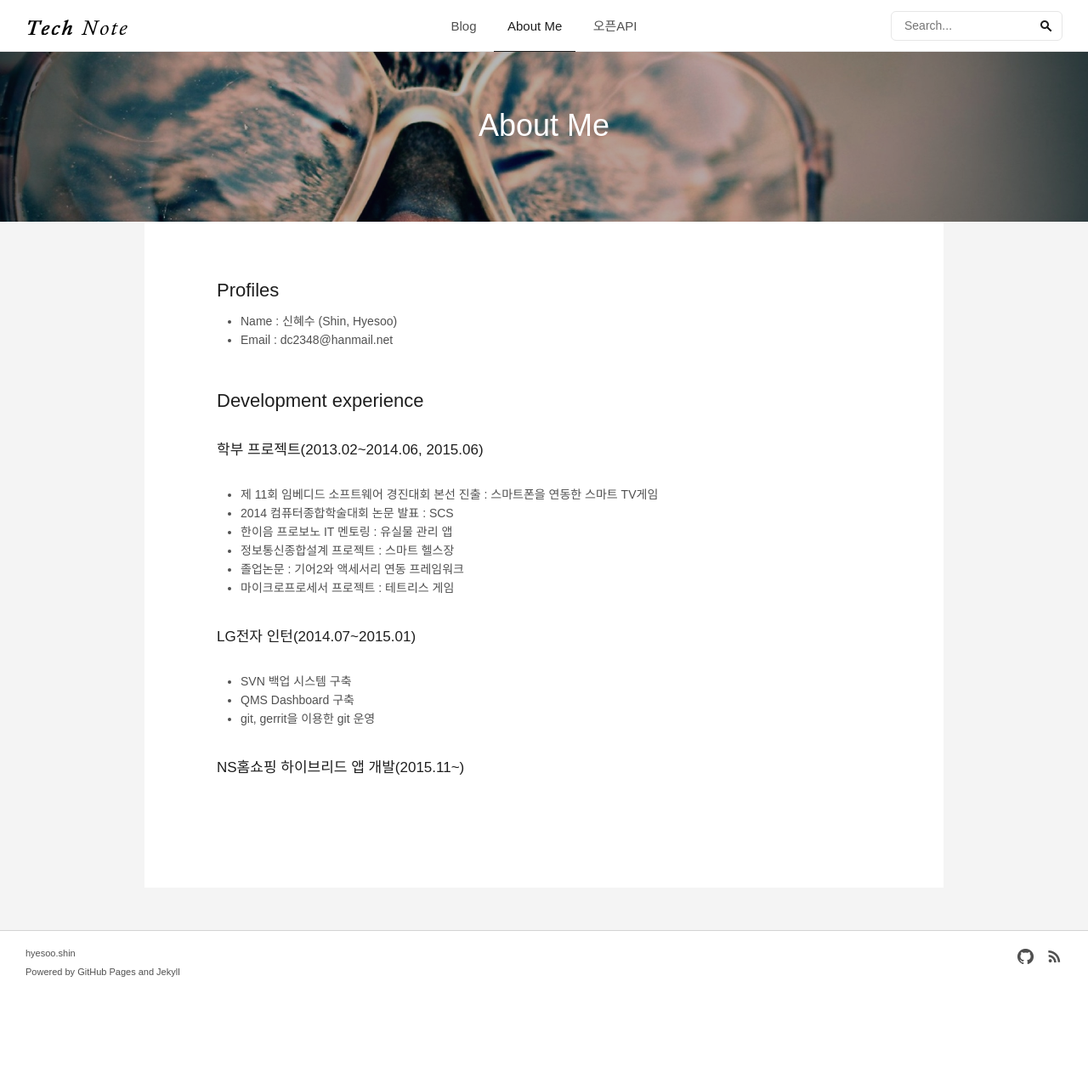
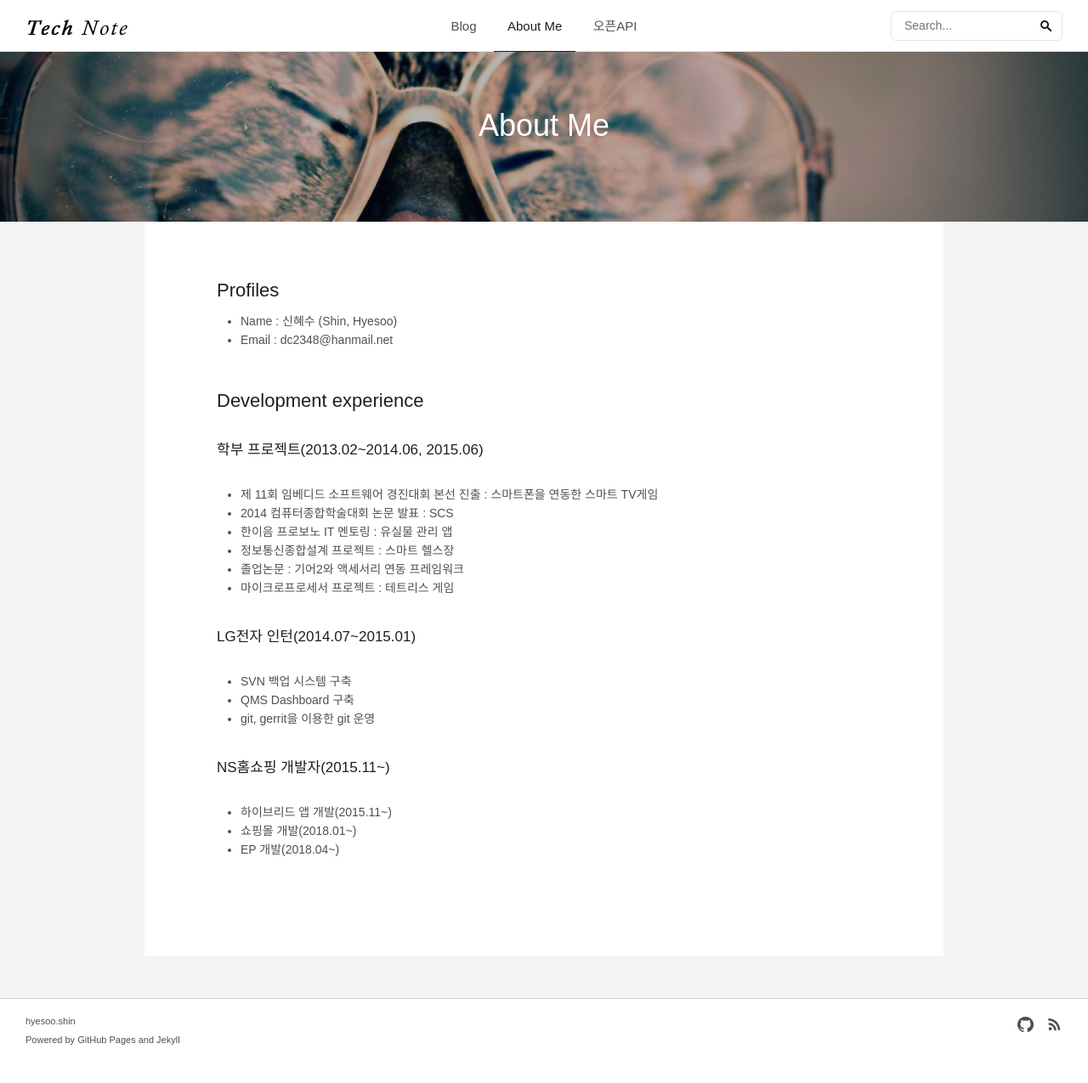
Before and after one commit to dc2348/TEST, a Jekyll site: the page built from about.md, in a window 1280 px wide. Shown: the whole page at 85% size. Built offline with Jekyll 4.4.1, drawn with Linux system fonts in a browser that asks for light colours; some web fonts are replaced; comment, search, counter and statistics services are not loaded; before the commit the page ends 1195 px from its top, so only the background shows below that.

Commit message:
edit aboutMe

```diff
--- a/about.md
+++ b/about.md
@@ -26,5 +26,7 @@ sitemap: yes
 * QMS Dashboard 구축
 * git, gerrit을 이용한 git 운영
 
-
-#### NS홈쇼핑 하이브리드 앱 개발(2015.11~)
+#### NS홈쇼핑 개발자(2015.11~)
+* 하이브리드 앱 개발(2015.11~)
+* 쇼핑몰 개발(2018.01~)
+* EP 개발(2018.04~)
```
